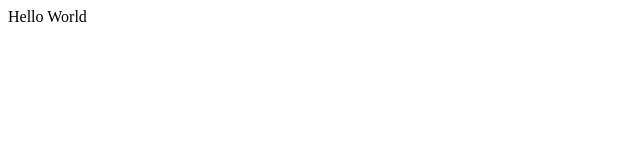
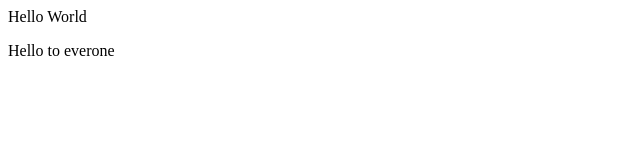
Before and after one commit to dimtsk/demo-repo, a plain HTML site: page index.html in a window 1280 px wide. Shown: the full height of the page, 0-640 px from the left. Drawn offline with Linux system fonts and the light colour scheme.

Commit message:
added everyone

```diff
--- a/index.html
+++ b/index.html
@@ -1 +1,3 @@
 <div>Hello World</div>
+
+<p>Hello to everone</p>
```
